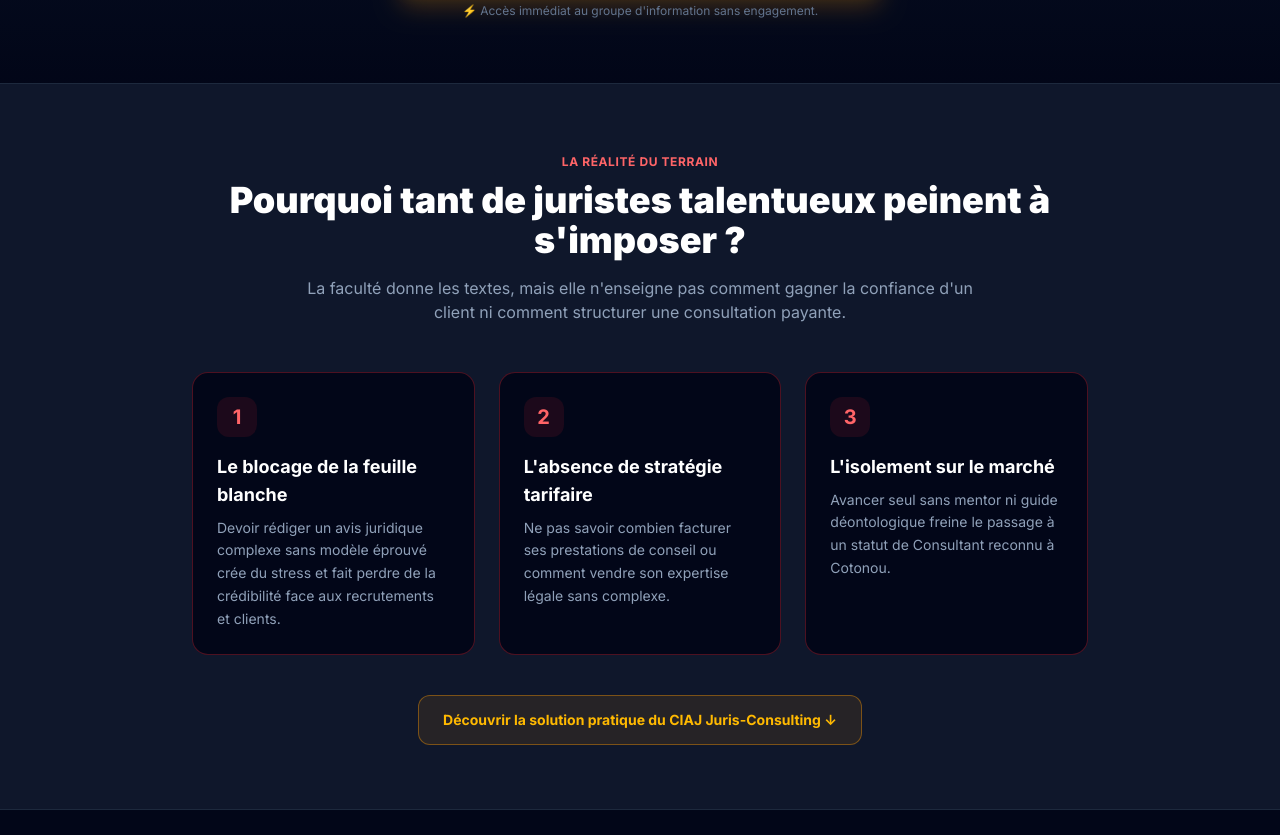
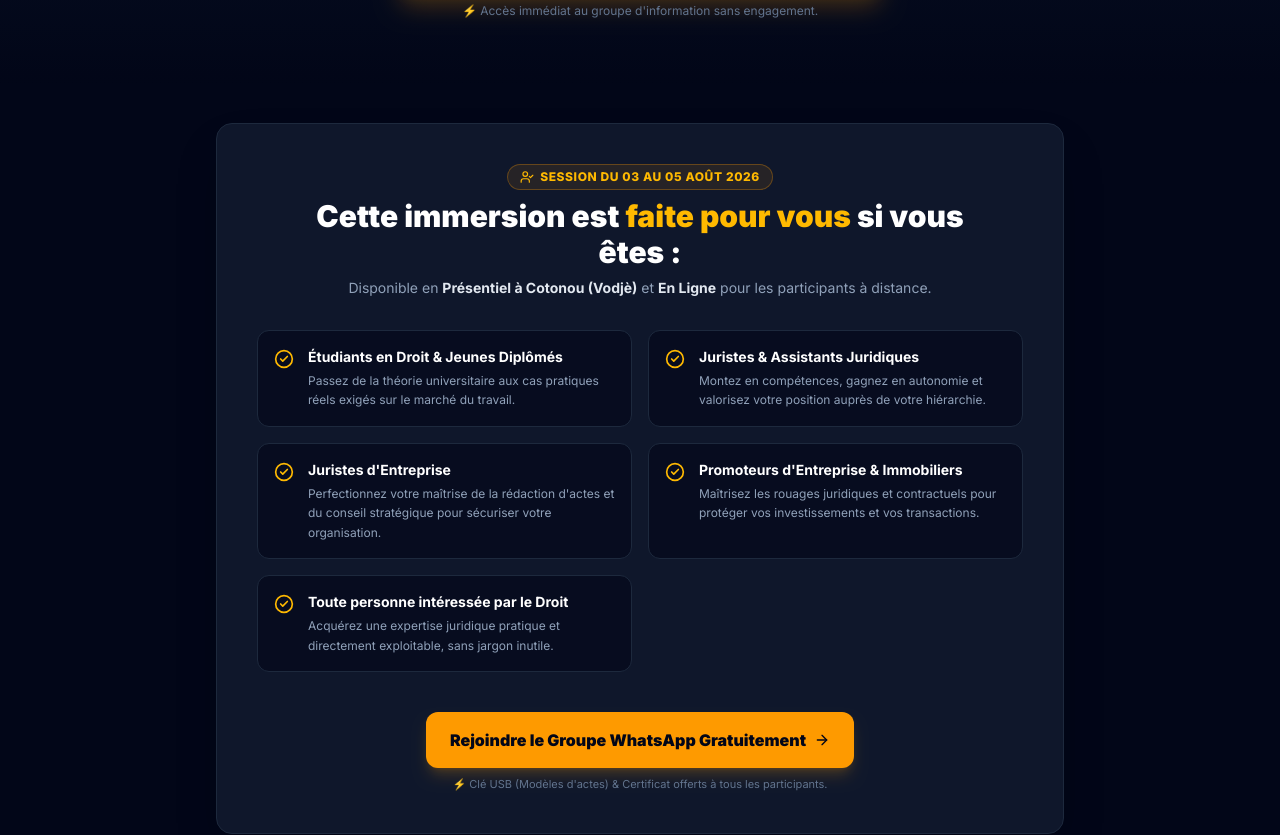
Before and after one commit to PATAWALA/Formation-Certifiante-Consultant-Juridique, a Next.js app: page / in a window 1280 px wide. Shown: the part 720-1555 px from the top of the page. Built offline with nearby package versions, Linux system fonts and the light colour scheme.

Commit message:
21 update

```diff
--- a/package.json
+++ b/package.json
@@ -9,6 +9,7 @@
     "lint": "eslint"
   },
   "dependencies": {
+    "lucide-react": "^1.26.0",
     "next": "16.2.11",
     "react": "19.2.4",
     "react-dom": "19.2.4"
--- /dev/null
+++ b/src/app/components/TargetAudience.tsx
@@ -0,0 +1,76 @@
+import React from 'react';
+import { CheckCircle2, UserCheck, ArrowRight } from 'lucide-react';
+
+export default function TargetAudience() {
+  const WHATSAPP_GROUP_URL = "https://chat.whatsapp.com/DzaYb6Z5T0XLcct2UeeqDC";
+
+  const targets = [
+    {
+      title: "Étudiants en Droit & Jeunes Diplômés",
+      desc: "Passez de la théorie universitaire aux cas pratiques réels exigés sur le marché du travail."
+    },
+    {
+      title: "Juristes & Assistants Juridiques",
+      desc: "Montez en compétences, gagnez en autonomie et valorisez votre position auprès de votre hiérarchie."
+    },
+    {
+      title: "Juristes d'Entreprise",
+      desc: "Perfectionnez votre maîtrise de la rédaction d'actes et du conseil stratégique pour sécuriser votre organisation."
+    },
+    {
+      title: "Promoteurs d'Entreprise & Immobiliers",
+      desc: "Maîtrisez les rouages juridiques et contractuels pour protéger vos investissements et vos transactions."
+    },
+    {
+      title: "Toute personne intéressée par le Droit",
+      desc: "Acquérez une expertise juridique pratique et directement exploitable, sans jargon inutile."
+    }
+  ];
+
+  return (
+    <section className="bg-slate-900 border border-slate-800 rounded-2xl p-6 sm:p-10 my-10 shadow-2xl">
+      <div className="text-center max-w-2xl mx-auto mb-8 space-y-2">
+        <span className="inline-flex items-center gap-1.5 bg-amber-500/10 border border-amber-500/30 text-amber-400 text-xs font-extrabold px-3 py-1 rounded-full uppercase tracking-wider">
+          <UserCheck className="w-3.5 h-3.5" /> Session du 03 au 05 Août 2026
+        </span>
+        <h3 className="text-2xl sm:text-3xl font-black text-white">
+          Cette immersion est <span className="text-amber-400">faite pour vous</span> si vous êtes :
+        </h3>
+        <p className="text-xs sm:text-sm text-slate-400">
+          Disponible en <strong className="text-slate-200">Présentiel à Cotonou (Vodjè)</strong> et <strong className="text-slate-200">En Ligne</strong> pour les participants à distance.
+        </p>
+      </div>
+
+      <div className="grid grid-cols-1 md:grid-cols-2 gap-4 mb-8">
+        {targets.map((item, index) => (
+          <div
+            key={index}
+            className="bg-slate-950/60 border border-slate-800 hover:border-amber-500/40 p-4 rounded-xl transition duration-200 flex items-start gap-3.5"
+          >
+            <CheckCircle2 className="w-5 h-5 text-amber-400 shrink-0 mt-0.5" />
+            <div>
+              <h4 className="font-bold text-sm text-white">{item.title}</h4>
+              <p className="text-xs text-slate-400 mt-1 leading-relaxed">{item.desc}</p>
+            </div>
+          </div>
+        ))}
+      </div>
+
+      {/* BOUTON DE REDIRECTION GROUPE WHATSAPP */}
+      <div className="text-center pt-2">
+        <a
+          href={WHATSAPP_GROUP_URL}
+          target="_blank"
+          rel="noopener noreferrer"
+          className="inline-flex items-center justify-center gap-2 bg-amber-500 hover:bg-amber-400 text-slate-950 font-black px-6 py-4 rounded-xl text-sm sm:text-base transition shadow-lg shadow-amber-500/20 active:scale-95 w-full sm:w-auto"
+        >
+          <span>Rejoindre le Groupe WhatsApp Gratuitement</span>
+          <ArrowRight className="w-4 h-4" />
+        </a>
+        <p className="text-[11px] text-slate-500 mt-2">
+          ⚡ Clé USB (Modèles d'actes) & Certificat offerts à tous les participants.
+        </p>
+      </div>
+    </section>
+  );
+}
--- a/src/app/page.tsx
+++ b/src/app/page.tsx
@@ -1,31 +1,37 @@
 import StickyCTA from "./components/StickyCTA";
 import Hero from "./components/Hero";
 import Problem from "./components/Problem";
+import TargetAudience from "./components/TargetAudience";
 import Program from "./components/Program";
 import FormSection from "./components/FormSection";
 
 export default function Home() {
   return (
     <main className="min-h-screen bg-slate-950 text-slate-100 pb-20 md:pb-0">
-      {/* Widget fixe de conversion (Haut Desktop / Bas Mobile) */}
+      {/* Bar flottante */}
       <StickyCTA />
 
-      {/* Section Accroche Émotionnelle */}
+      {/* Hero / Accroche */}
       <Hero />
 
-      {/* Section Douleurs / Risques sans la formation */}
+      {/* Section Cible (Placée juste après l'accroche pour la qualification rapide) */}
+      <div className="max-w-4xl mx-auto px-6">
+        <TargetAudience />
+      </div>
+
+      {/* Problèmes & Bloqueurs */}
       <Problem />
 
-      {/* Section Programme & Avantages (Certificat + Clé USB) */}
+      {/* Programme & Kit Offert */}
       <Program />
 
-      {/* Formulaire de Conversion rapide vers le groupe WhatsApp */}
+      {/* Formulaire / CTA Final */}
       <FormSection />
 
-      {/* Footer minimaliste et légal */}
+      {/* Footer */}
       <footer className="py-8 bg-slate-950 border-t border-slate-800 text-center text-xs text-slate-500 px-6">
         <p>© {new Date().getFullYear()} CIAJ Juris-Consulting. Tous droits réservés.</p>
-        <p className="mt-1">Siège social : Vodjè, Cotonou - Bénin</p>
+        <p className="mt-1">Siège social : Vodjè, Cotonou - Bénin | Formation Présentielle & En Ligne</p>
       </footer>
     </main>
   );
```
Also changed, not shown: 1 other file (tests, documents, lock files or other folders).
